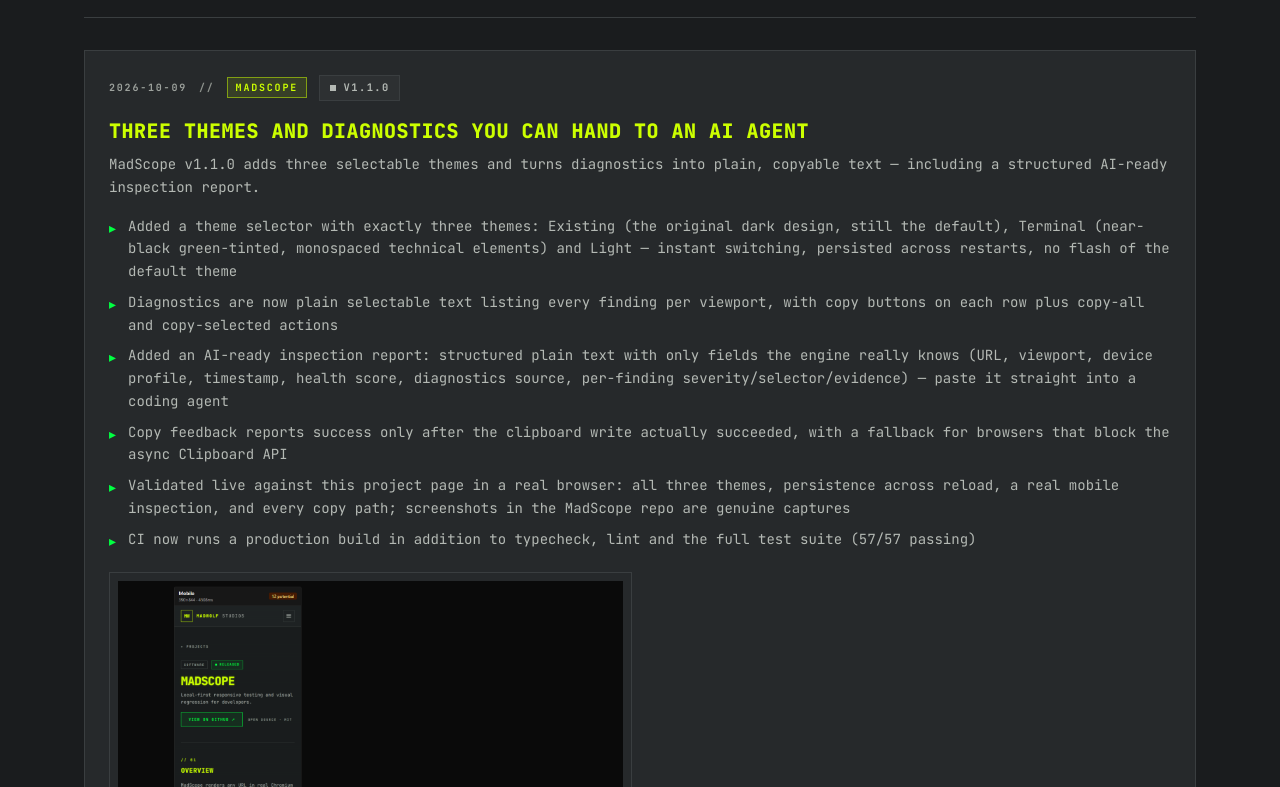
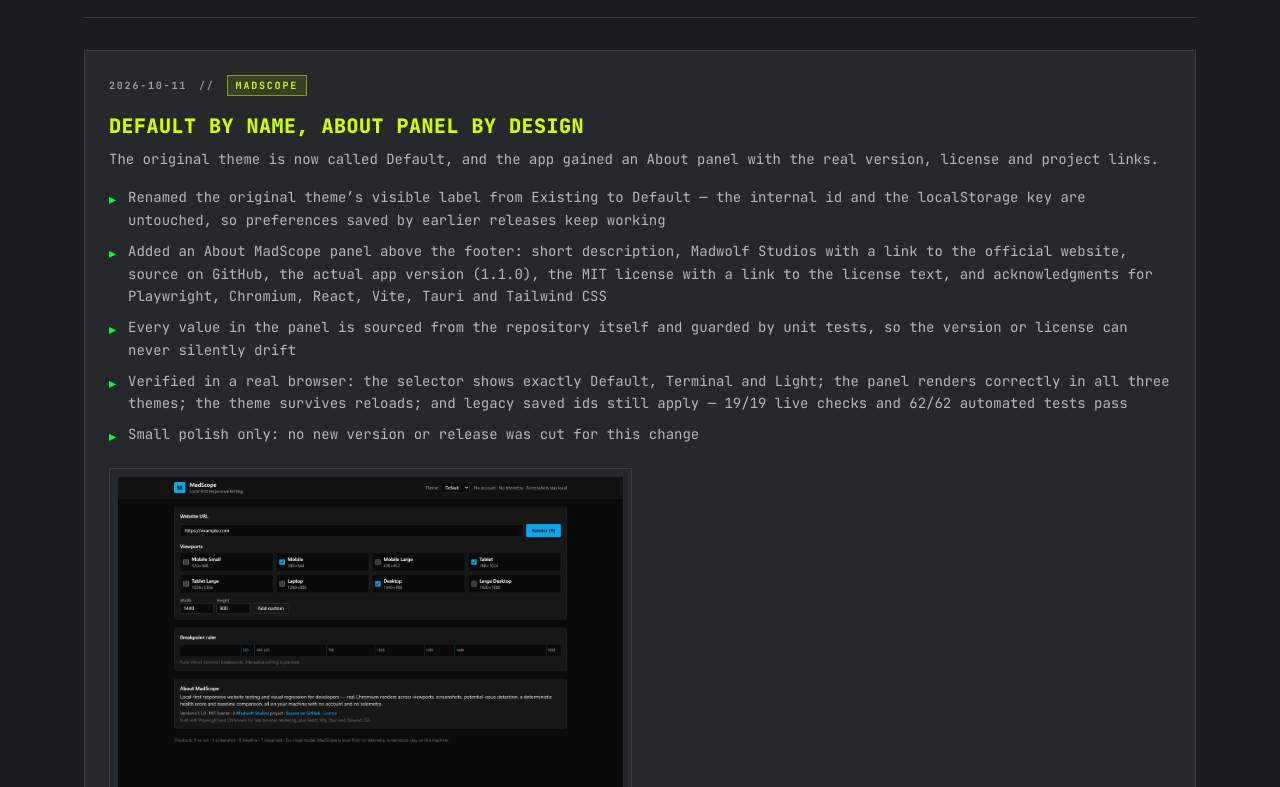
Before and after one commit to MadalinWolf/madwolfstudios, a React (Vite) app: page / in a window 1280 px wide. Shown: the part 2193-2980 px from the top of the page. Built offline with nearby package versions, Linux system fonts and the light colour scheme.

Commit message:
feat(madscope): Default theme rename and About panel — dev log + project page

```diff
--- a/src/data/devLog.ts
+++ b/src/data/devLog.ts
@@ -64,6 +64,32 @@
 
 /** Published entries, newest first. Add yours here. */
 export const DEV_LOG: DevLogEntry[] = [
+  {
+    id: 'madscope-default-theme-about',
+    date: '2026-10-11',
+    project: 'MADSCOPE',
+    projectSlug: 'madscope',
+    title: 'Default by name, About panel by design',
+    summary:
+      'The original theme is now called Default, and the app gained an About panel with the real version, license and project links.',
+    details: [
+      'Renamed the original theme’s visible label from Existing to Default — the internal id and the localStorage key are untouched, so preferences saved by earlier releases keep working',
+      'Added an About MadScope panel above the footer: short description, Madwolf Studios with a link to the official website, source on GitHub, the actual app version (1.1.0), the MIT license with a link to the license text, and acknowledgments for Playwright, Chromium, React, Vite, Tauri and Tailwind CSS',
+      'Every value in the panel is sourced from the repository itself and guarded by unit tests, so the version or license can never silently drift',
+      'Verified in a real browser: the selector shows exactly Default, Terminal and Light; the panel renders correctly in all three themes; the theme survives reloads; and legacy saved ids still apply — 19/19 live checks and 62/62 automated tests pass',
+      'Small polish only: no new version or release was cut for this change',
+    ],
+    images: [
+      {
+        src: '/screenshots/madscope-about-panel.png',
+        alt: 'MadScope About panel — version, MIT license, Madwolf Studios and GitHub links in the Default theme',
+        caption: 'ABOUT MADSCOPE',
+      },
+    ],
+    links: [
+      { label: 'GITHUB REPO', url: 'https://github.com/MadalinWolf/MadScope' },
+    ],
+  },
   {
     id: 'madscope-v1-1-0-themes-diagnostics',
     date: '2026-10-09',
--- a/src/data/projects.ts
+++ b/src/data/projects.ts
@@ -247,7 +247,8 @@
       { name: 'CLI for terminal + CI', state: 'implemented', note: 'madscope screenshot / baseline / test / config — same engine as the desktop app' },
       { name: 'GitHub Action', state: 'implemented', note: 'Docker action with screenshot/baseline/test modes and JSON outputs; self-tested in CI, Marketplace listing pending' },
       { name: 'Native installers', state: 'implemented', note: 'v1.1.0: Windows MSI/EXE, macOS ARM64 + Intel DMG, Linux AppImage/DEB built on CI' },
-      { name: 'Three themes', state: 'implemented', note: 'Existing (default), Terminal and Light — instant switching, persisted across restarts, all colors driven by CSS custom properties' },
+      { name: 'Three themes', state: 'implemented', note: 'Default (the original design — its label was renamed from “Existing”, internal id and saved preferences unchanged), Terminal and Light — instant switching, persisted across restarts, all colors driven by CSS custom properties' },
+      { name: 'In-app About panel', state: 'implemented', note: 'App version, MIT license, Madwolf Studios website, GitHub repository and acknowledgments — verified in all three themes' },
       { name: 'Shareable diagnostics + AI-ready report', state: 'implemented', note: 'Selectable, copyable findings with copy-all/copy-selected, plus a structured plain-text inspection report for handing to an AI coding agent' },
       { name: 'Type-safe configuration', state: 'implemented', note: 'madscope.config.ts with validation and human-readable errors' },
       { name: 'Breakpoint ruler', state: 'implemented', note: 'Common breakpoints shown under every scan' },
@@ -358,12 +359,12 @@
       {
         label: 'THEMES',
         title: 'Three themes, yours to pick',
-        text: 'v1.1.0 adds a theme selector with exactly three choices: Existing (the original dark design, still the default), Terminal (near-black green-tinted charcoal, terminal-green accents, monospaced technical elements) and Light (bright surfaces, dark readable text, subtle borders). Switching is instant and the choice persists across restarts.',
+        text: 'A theme selector with exactly three choices: Default (the original dark design — its visible label was renamed from “Existing” in the post-v1.1.0 polish, while the internal id and saved preferences stay untouched), Terminal (near-black green-tinted charcoal, terminal-green accents, monospaced technical elements) and Light (bright surfaces, dark readable text, subtle borders). Switching is instant and the choice persists across restarts.',
         images: [
           {
             src: '/screenshots/madscope-existing-theme.png',
-            alt: 'MadScope Existing theme — the original dark design, still the default in v1.1.0',
-            caption: 'EXISTING THEME',
+            alt: 'MadScope Default theme — the original dark design (v1.1.0 capture, when the label still read “Existing”)',
+            caption: 'DEFAULT THEME (v1.1.0)',
           },
           {
             src: '/screenshots/madscope-terminal-theme.png',
```
Also changed, not shown: public/screenshots/madscope-about-panel.png (added).
